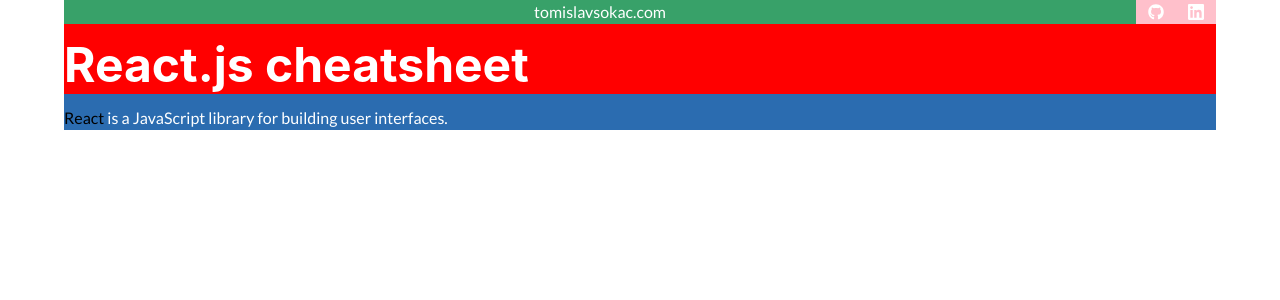
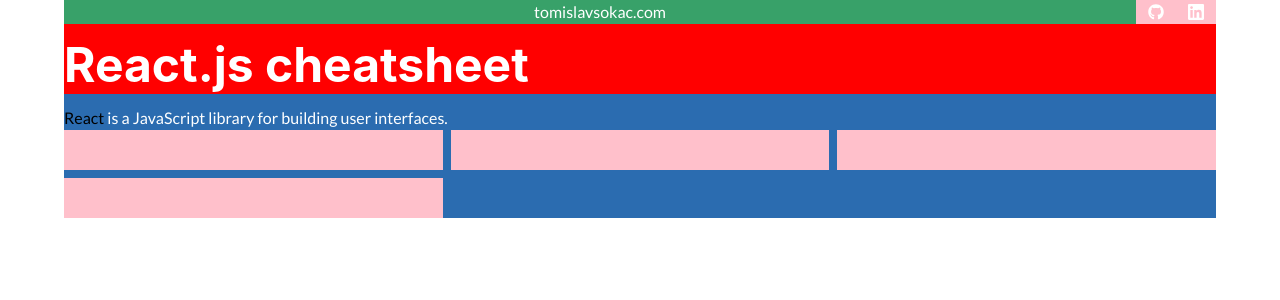
Before and after one commit to tsokac2/React-JS-Ch, a Next.js app: page / in a window 1280 px wide. Shown: the top 300 px of the page. Built offline with nearby package versions, Linux system fonts and the light colour scheme.

Commit message:
Add Card componet with grid layout

```diff
--- /dev/null
+++ b/components/CheatContent/Card.js
@@ -0,0 +1,17 @@
+import { Box } from "@chakra-ui/react";
+import CardWrap from "../Layout/CardWrap";
+
+const Card = (props) => {
+  return (
+    <CardWrap>
+
+
+      <Box w="100%" h="10" bg="pink"></Box>
+      <Box w="100%" h="10" bg="pink"></Box>
+      <Box w="100%" h="10" bg="pink"></Box>
+      <Box w="100%" h="10" bg="pink"></Box>
+    </CardWrap>
+  );
+};
+
+export default Card;
--- /dev/null
+++ b/components/layout/CardWrap.js
@@ -0,0 +1,13 @@
+import { SimpleGrid } from '@chakra-ui/react';
+
+
+const CardWrap = (props) => {
+
+    return (
+        <SimpleGrid columns={[1, 2, 3]} spacing={2}>
+            {props.children}
+        </SimpleGrid >
+    );
+};
+
+export default CardWrap;
--- a/components/layout/Layout.js
+++ b/components/layout/Layout.js
@@ -1,14 +1,14 @@
 import { VStack } from "@chakra-ui/react";
 import { Container } from '@chakra-ui/react'
-import Intro from "./Intro";
-import MainNavigation from "./MainNavigation";
+import Card from "../CheatContent/Card";
+import Intro from "../CheatContent/Intro";
+import MainNavigation from "../UI/MainNavigation";
+import CardWrap from "./CardWrap";
 
 
 // main layout componet, use SASS and Chakrea UI to modifi the main wrapre layout
 const Layout = (props) => {
   return (
-
-
     <VStack>
       <Container
         maxW='1200px'
@@ -16,11 +16,13 @@
         bg='blue.600' color='white'
         w={["100vw", "100vw", "100vw", "90vw"]}
         direction={["column", "column", "row", "row"]}
-        p="0"
         >
 
         <MainNavigation />
         <Intro />
+
+        <Card />
+
 
       </Container>
 
--- a/pages/_app.js
+++ b/pages/_app.js
@@ -1,7 +1,7 @@
 import "../styles/index.css";
 import * as React from "react";
 import { ChakraProvider } from "@chakra-ui/react";
-import Layout from "../components/layout/Layout";
+import Layout from "../components/Layout/Layout";
 
 function CheatApp({ Component, pageProps }) {
   return (
```
Also changed, not shown: components/CheatContent/Intro.js (renamed from components/layout/Intro.js), components/UI/Footer.js (added), components/UI/MainNavigation.js (renamed from components/layout/MainNavigation.js).
